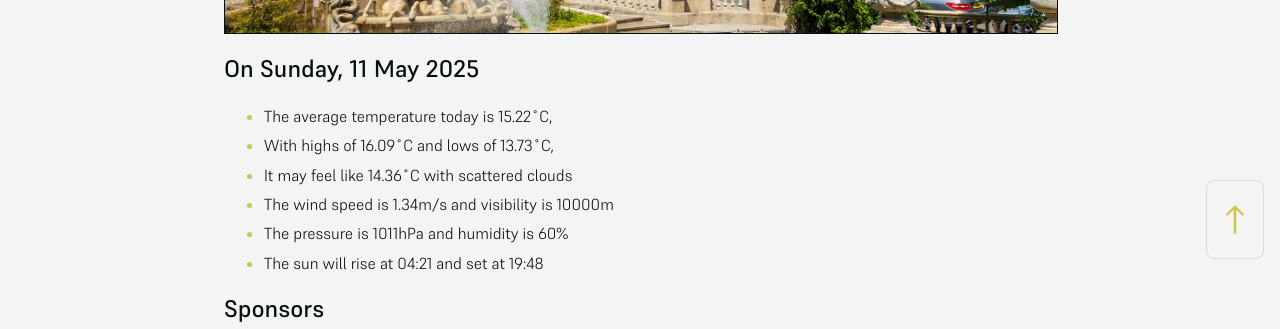
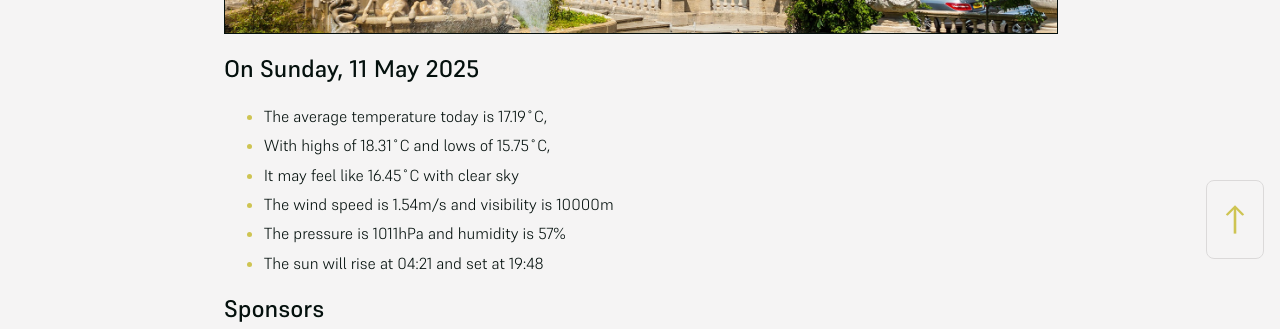
Before and after one commit to mat-0/cheltenham-open-data, a Jekyll site: the page built from index.md, in a window 1280 px wide. Shown: the part 625-954 px from the top of the page. Built offline with Jekyll 4.4.1, drawn with Linux system fonts in a browser that asks for light colours.

Commit message:
Updated 2025-05-11 08:58:01

```diff
--- a/index.md
+++ b/index.md
@@ -10,11 +10,11 @@ seo: Menu
 <!-- weather_marker starts -->
 ## On Sunday, 11 May 2025
 
-- The average temperature today is 15.22˚C,
-- With highs of 16.09˚C and lows of 13.73˚C,
-- It may feel like 14.36˚C with scattered clouds
-- The wind speed is 1.34m/s and visibility is 10000m
-- The pressure is 1011hPa and humidity is 60%
+- The average temperature today is 17.19˚C,
+- With highs of 18.31˚C and lows of 15.75˚C,
+- It may feel like 16.45˚C with clear sky
+- The wind speed is 1.54m/s and visibility is 10000m
+- The pressure is 1011hPa and humidity is 57%
 - The sun will rise at 04:21 and set at 19:48
 
 <!-- weather_marker ends -->
```
Also changed, not shown: _data/flood.json (+5 -69 lines), _pages/news.md (+10 -10 lines).
